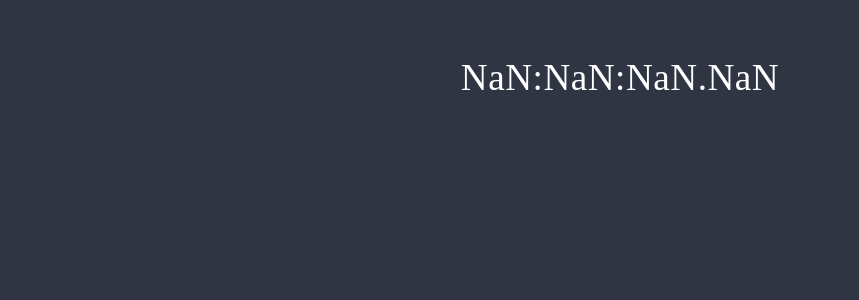
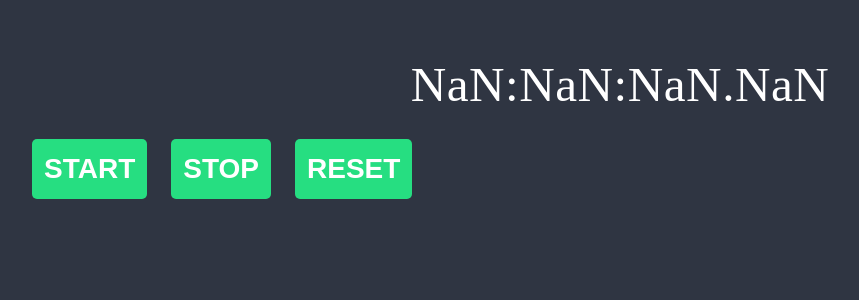
Before and after one commit to Devilish134/stopwachApp, a React (Create React App) app: page / in a window 1280 px wide. Shown: the top 300 px of the page, without its empty margins (20-879 px from the left). Built offline with nearby package versions, Linux system fonts and the light colour scheme.

Commit message:
add button

```diff
--- a/src/App.js
+++ b/src/App.js
@@ -1,6 +1,7 @@
 import { useState } from "react";
 import Container from "./components/Container/Container";
 import Counter from "./components/Counter/Counter";
+import Button from "./components/Button/Button";
 
 const App = () => {
 
@@ -10,6 +11,9 @@ const App = () => {
   return (
     <Container>
       <Counter />
+      <Button>Start</Button>
+      <Button>Stop</Button>
+      <Button>Reset</Button>
     </Container>
   );
 };
--- /dev/null
+++ b/src/components/Button/Button.js
@@ -0,0 +1,7 @@
+import styles from './Button.module.scss'
+
+const Button = props => {
+  return  (<button className={styles.button}>{props.children}</button>);
+};
+
+export default Button;
--- /dev/null
+++ b/src/components/Button/Button.module.scss
@@ -0,0 +1,18 @@
+
+@import '../../styles/settings.scss';
+
+.button {
+  background: $button;
+  border: 0;
+  color: $text;
+  font-size: 28px;
+  text-align: center;
+  line-height: 1.3;
+  padding: $base-size;
+  margin: 0 $base-size $base-size $base-size;
+  border-radius: $radius;
+  cursor: pointer;
+  font-weight: 700;
+  text-transform: uppercase;
+  transition: $transition;
+}
--- a/src/styles/global.scss
+++ b/src/styles/global.scss
@@ -8,7 +8,7 @@ body {
   margin-top: 56px;
   padding: 0;
   background: $background;
-  font-size: ($base-size * 3.1);
+  font-size: ($base-size * 4.1);
   color: $text;
   letter-spacing: 0.5px;
 }
--- a/src/styles/settings.scss
+++ b/src/styles/settings.scss
@@ -1,7 +1,7 @@
 
 $text: #fff;
 $background: #2f3542;
-$buttons: #26de81;
+$button: #26de81;
 $color-warning: #e1644e;
 
 $radius: 5px;
```
